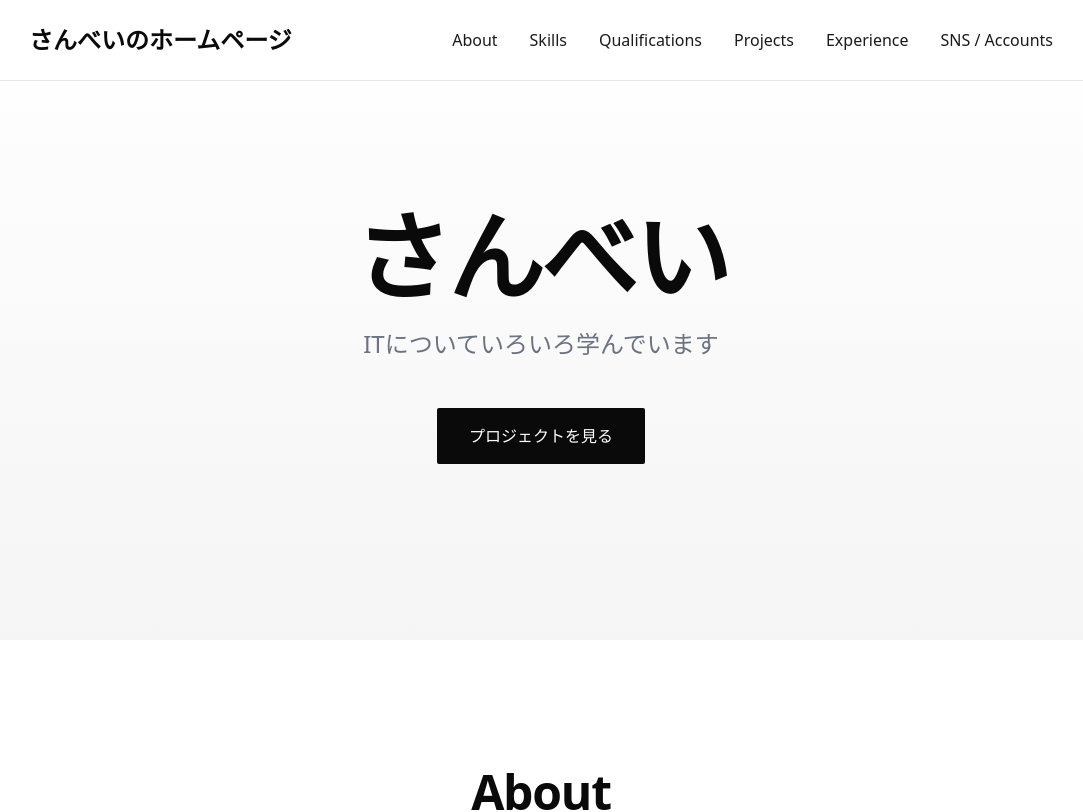
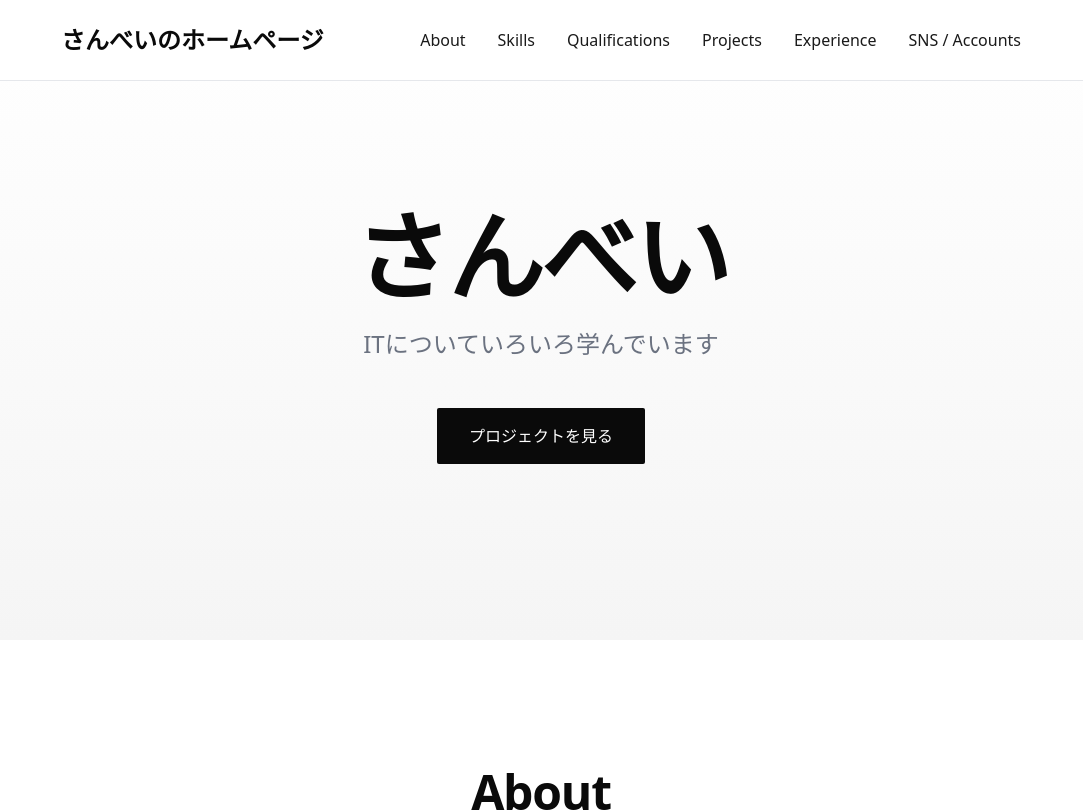
Before and after one commit to sanbay3/san_bay3_portfolio, a Next.js app: page / in a window 1280 px wide. Shown: the top 812 px of the page, without its empty margins (99-1182 px from the left). Built offline with nearby package versions, Linux system fonts and the light colour scheme.

Commit message:
Add padding to Navigation

```diff
--- a/components/Navigation.tsx
+++ b/components/Navigation.tsx
@@ -29,7 +29,7 @@ export default function Navigation() {
 
   return (
     <nav className="fixed top-0 left-0 right-0 z-50 bg-bg-primary/95 backdrop-blur-sm border-b border-accent">
-      <div className="container-custom">
+      <div className="container-custom px-4 md:px-8">
         <div className="flex items-center justify-between h-16 md:h-20">
           {/* ロゴ/名前 */}
           <a
```
